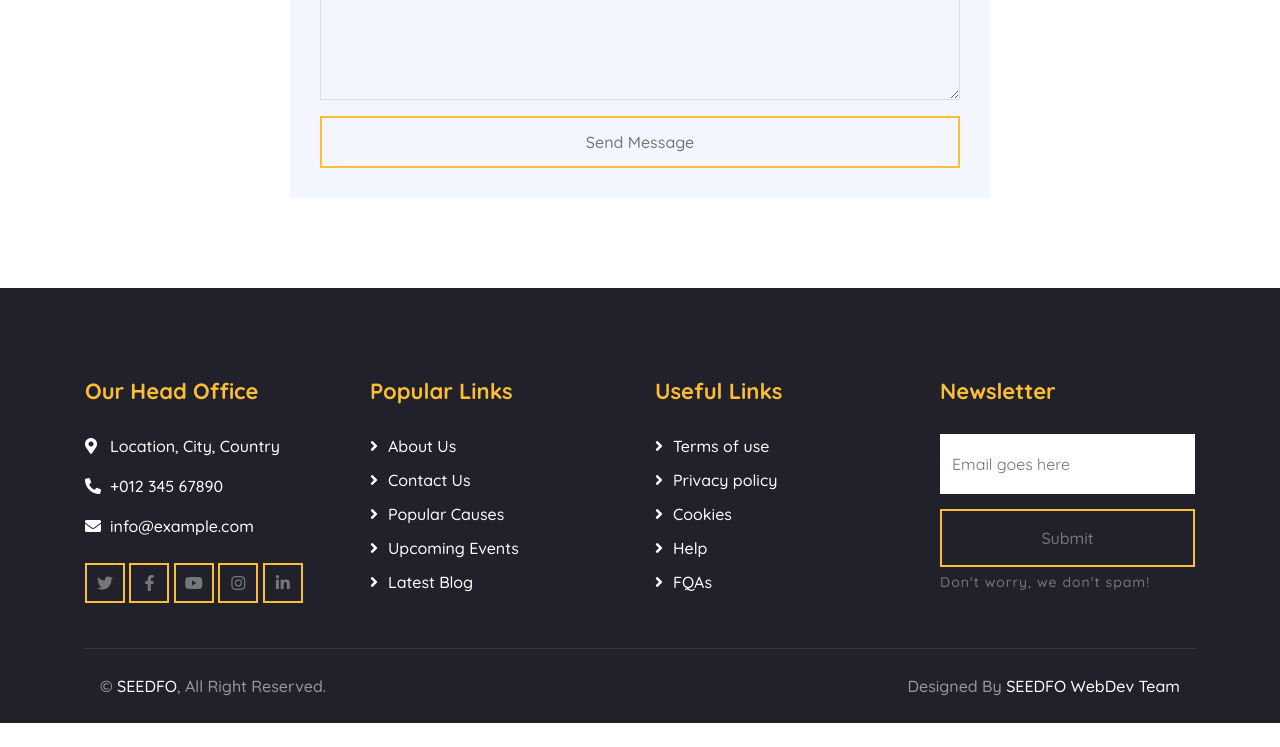
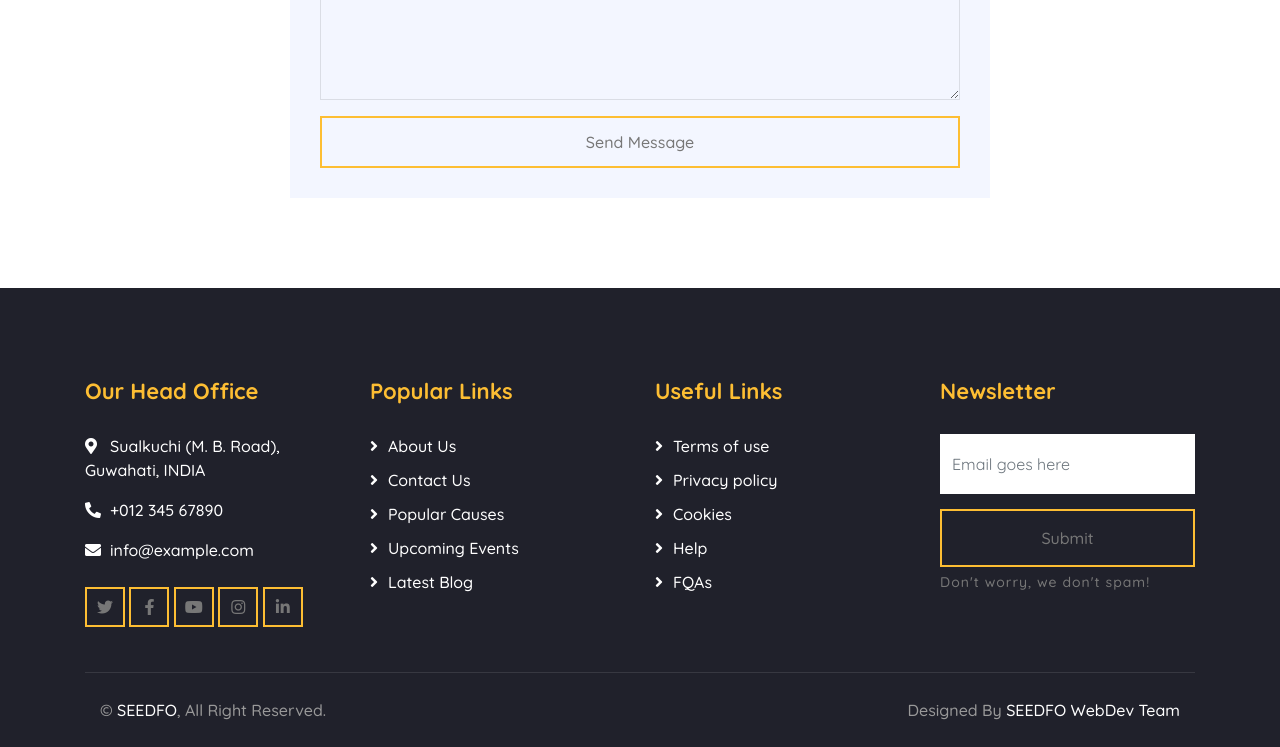
Before and after one commit to Prabaldas16/prabalseedfo, a plain HTML site: page contact.html in a window 1280 px wide. Shown: the part 1119-1866 px from the top of the page. Before the commit the page ends 1842 px from the top, so only its background shows below. Drawn offline with nearby package versions, Linux system fonts and the light colour scheme; a web font is replaced by a local one.

Commit message:
updating address

```diff
--- a/contact.html
+++ b/contact.html
@@ -150,7 +150,7 @@
                     <div class="col-lg-3 col-md-6">
                         <div class="footer-contact">
                             <h2>Our Head Office</h2>
-                            <p><i class="fa fa-map-marker-alt"></i>Location, City, Country</p>
+                            <p><i class="fa fa-map-marker-alt"></i>Sualkuchi (M. B. Road), Guwahati, INDIA</p>
                             <p><i class="fa fa-phone-alt"></i>+012 345 67890</p>
                             <p><i class="fa fa-envelope"></i>info@example.com</p>
                             <div class="footer-social">
```
